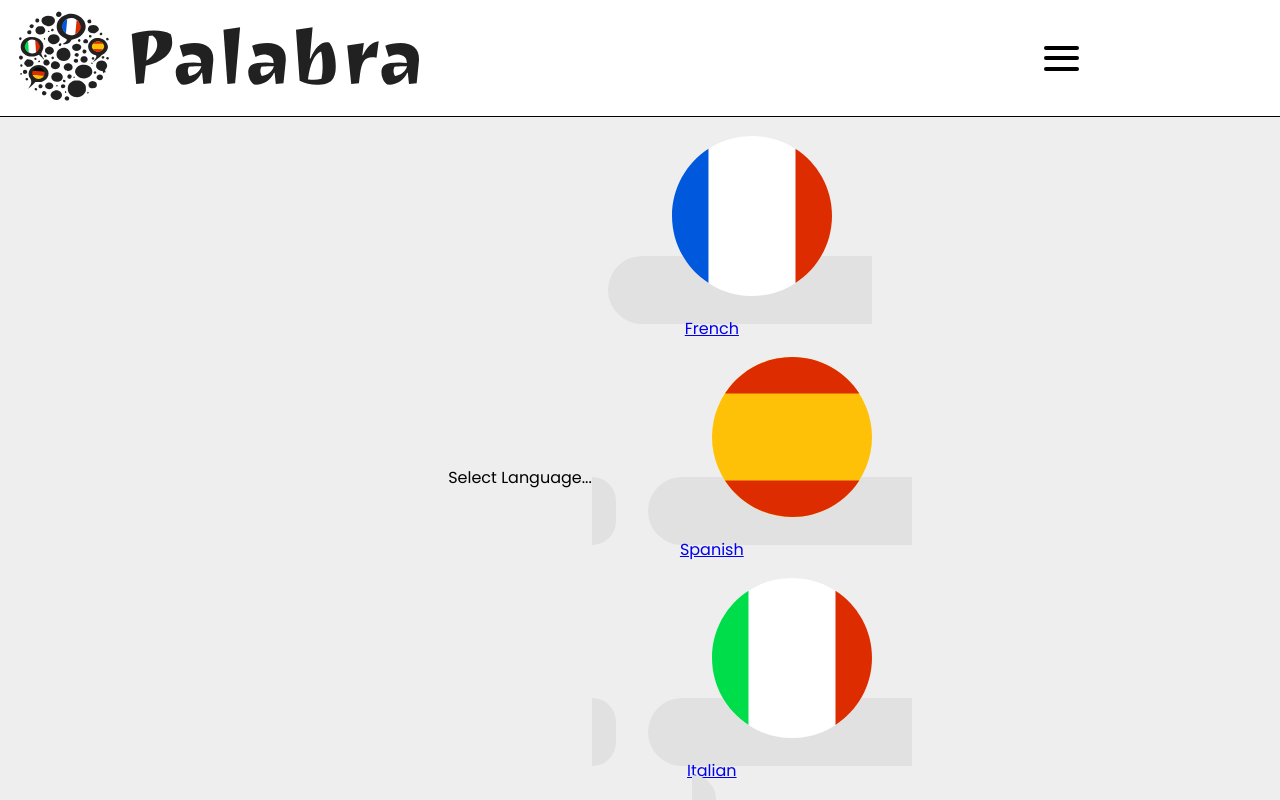
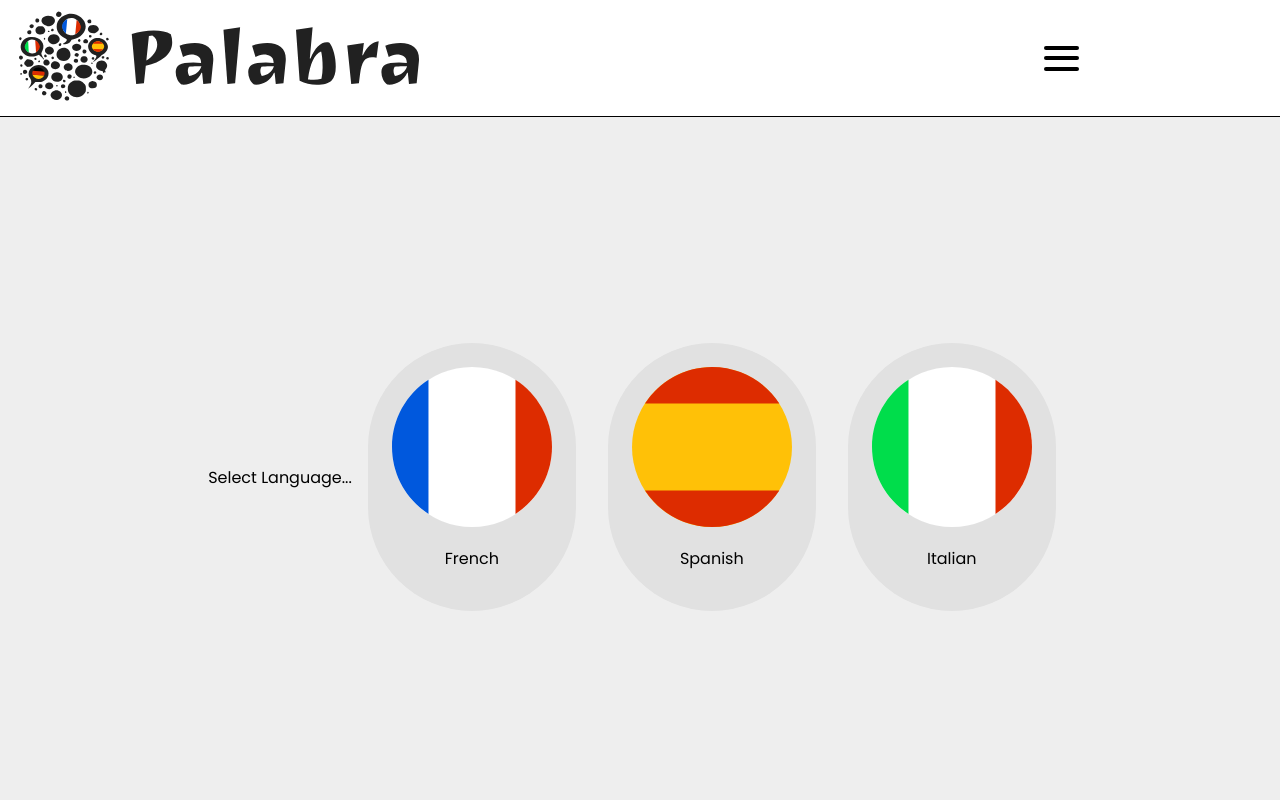
Before and after one commit to patdunn01/palabra_FE, a React (Create React App) app: page / in a window 1280 px wide. Shown: the top 800 px of the page. Built offline with nearby package versions, Linux system fonts and the light colour scheme; a web font is replaced by a local one.

Commit message:
changes home Links back to buttons

```diff
--- a/src/components/home.jsx
+++ b/src/components/home.jsx
@@ -2,18 +2,17 @@ import React, { useState } from "react";
 import { ReactComponent as France1 } from "../icons/France_1.svg";
 import { ReactComponent as Spain1 } from "../icons/Spain_1.svg";
 import { ReactComponent as Italy1 } from "../icons/Italy_1.svg";
-import { Link } from "react-router-dom";
 
 function Home() {
   const [clickedButton, setClickedButton] = useState(null);
 
   const handleButtonClick = (route) => {
-    console.log(route);
+    console.log(route)
     setClickedButton(route);
 
     setTimeout(() => {
-      // Remove this line since we are using Link now
-      // window.location.href = route;
+
+      window.location.href = route;
     }, 1500);
   };
 
@@ -22,9 +21,7 @@ function Home() {
       <div className="home">
         <p>Select Language...</p>
         <div>
-          {/* Use Link instead of button */}
-          <Link
-            to="/french"
+          <button
             className={`language-button-homepage ${
               clickedButton === "/french" ? "clicked" : ""
             }`}
@@ -32,9 +29,8 @@ function Home() {
           >
             <France1 className="button-image" />
             <p>French</p>
-          </Link>
-          <Link
-            to="/spanish"
+          </button>
+          <button
             className={`language-button-homepage ${
               clickedButton === "/spanish" ? "clicked" : ""
             }`}
@@ -42,9 +38,8 @@ function Home() {
           >
             <Spain1 className="button-image" />
             <p>Spanish</p>
-          </Link>
-          <Link
-            to="/italian"
+          </button>
+          <button
             className={`language-button-homepage ${
               clickedButton === "/italian" ? "clicked" : ""
             }`}
@@ -52,7 +47,7 @@ function Home() {
           >
             <Italy1 className="button-image" />
             <p>Italian</p>
-          </Link>
+          </button>
         </div>
       </div>
     </div>
```
